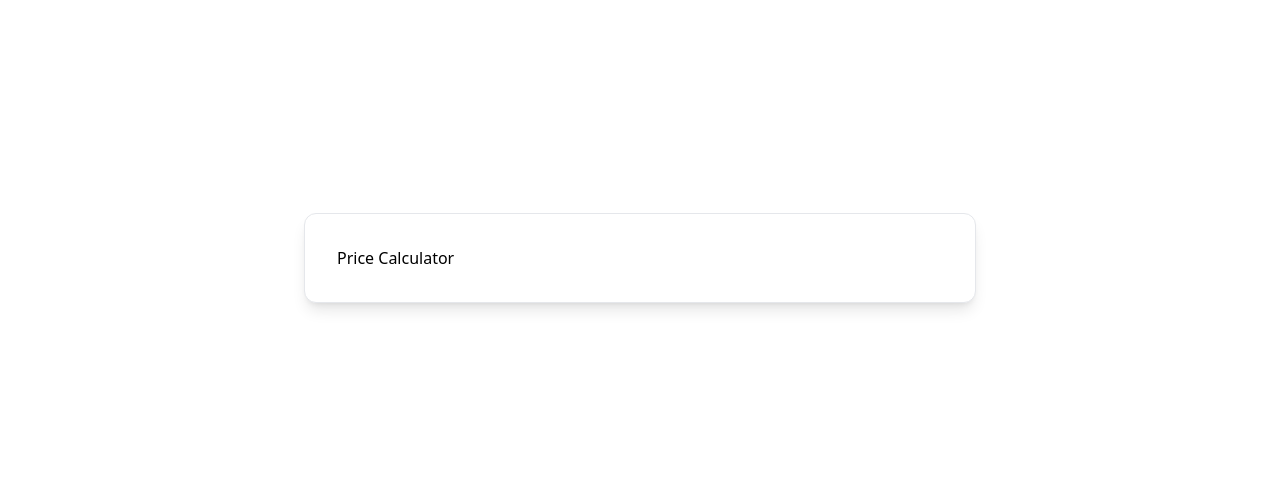
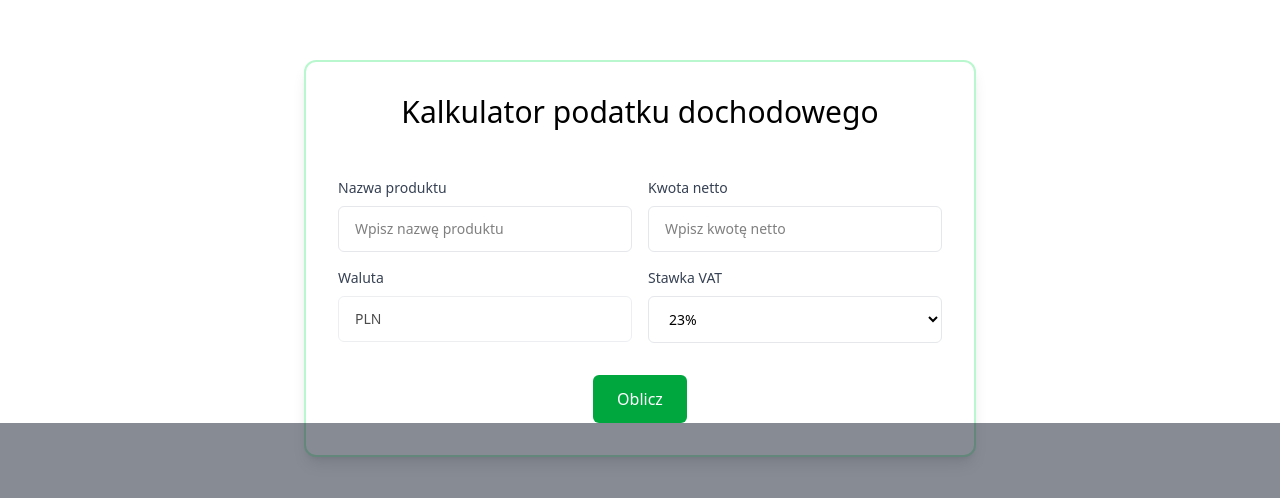
Before and after one commit to KacperNlp/Tax-Calculator, a Nuxt app: page / in a window 1280 px wide. Shown: the part 142-640 px from the top of the page. Built offline with nearby package versions, Linux system fonts and the light colour scheme.

Commit message:
feat: adding reusable components

```diff
--- a/app/app.vue
+++ b/app/app.vue
@@ -1,9 +1,5 @@
 <template>
-    <main class="flex min-h-screen items-center justify-center p-4">
-        <div class="w-full max-w-2xl">
-            <Card>
-                <PriceCalculatorForm />
-            </Card>
-        </div>
-    </main>
+    <NuxtLayout>
+        <NuxtPage />
+    </NuxtLayout>
 </template>
--- a/app/components/application/PriceCalculatorForm.vue
+++ b/app/components/application/PriceCalculatorForm.vue
@@ -1,5 +1,53 @@
+<script setup lang="ts">
+const isModalOpen = ref(false);
+
+const vatOptions = [
+    { value: "23%", label: "23%" },
+    { value: "22%", label: "22%" },
+    { value: "8%", label: "8%" },
+    { value: "7%", label: "7%" },
+    { value: "5%", label: "5%" },
+    { value: "3%", label: "3%" },
+    { value: "0", label: "0%" },
+    { value: "0", label: "zw" },
+    { value: "0", label: "np." },
+    { value: "0", label: "o.o." },
+];
+
+async function submitForm() {
+    try {
+        isModalOpen.value = true;
+    } catch (error) {
+        console.error(error);
+    }
+}
+</script>
+
 <template>
-    <div>
-        <h1>Price Calculator</h1>
-    </div>
+    <form class="flex flex-col gap-8" @submit.prevent="submitForm">
+        <div class="grid grid-cols-1 md:grid-cols-2 gap-4">
+            <InputField label="Nazwa produktu" type="text" placeholder="Wpisz nazwę produktu" />
+            <InputField label="Kwota netto" type="number" placeholder="Wpisz kwotę netto" />
+            <InputField
+                label="Waluta"
+                type="text"
+                placeholder="Wprowadź walutę"
+                value="PLN"
+                disabled
+            />
+
+            <SelectField label="Stawka VAT" :options="vatOptions" />
+        </div>
+
+        <div class="flex justify-center">
+            <Action>Oblicz</Action>
+        </div>
+    </form>
+
+    <Modal :open="isModalOpen" @close="isModalOpen = false">
+        <p>
+            cena produktu [nazwa produktu], wynosi : [wyliczona kwota brutto] zł brutto , kwota
+            podatku to [wyliczona kwota podatku] zł.
+        </p>
+    </Modal>
 </template>
--- /dev/null
+++ b/app/components/ui/Action.vue
@@ -0,0 +1,7 @@
+<template>
+    <button
+        class="bg-green-600 hover:bg-green-700 text-white px-4 md:px-6 py-2 md:py-3 rounded-md cursor-pointer transition-colors duration-200"
+    >
+        <slot />
+    </button>
+</template>
--- a/app/components/ui/Card.vue
+++ b/app/components/ui/Card.vue
@@ -1,6 +1,6 @@
 <template>
     <div
-        class="rounded-xl border border-gray-200 bg-white p-8 shadow-lg transition-shadow hover:shadow-xl"
+        class="rounded-xl border-2 border-green-200 bg-white p-8 shadow-lg transition-shadow hover:shadow-xl"
     >
         <slot />
     </div>
--- /dev/null
+++ b/app/components/ui/InputField.vue
@@ -0,0 +1,33 @@
+<script setup lang="ts">
+withDefaults(
+    defineProps<{
+        type: string;
+        placeholder: string;
+        label: string;
+        value?: string;
+        disabled?: boolean;
+    }>(),
+    {
+        type: "text",
+        placeholder: "",
+        value: "",
+        disabled: false,
+    }
+);
+
+const fieldId = `input-field-${Math.random().toString(36).substring(2, 15)}`;
+</script>
+
+<template>
+    <div class="flex flex-col gap-2">
+        <label :for="fieldId" class="text-sm text-gray-700">{{ label }}</label>
+        <input
+            :id="fieldId"
+            :type="type"
+            :placeholder="placeholder"
+            :value="value"
+            :disabled="disabled"
+            class="w-full rounded-md border border-gray-200 px-3 md:px-4 py-2 md:py-3 text-sm disabled:opacity-70 disabled:cursor-not-allowed"
+        />
+    </div>
+</template>
--- /dev/null
+++ b/app/components/ui/Modal.vue
@@ -0,0 +1,74 @@
+<script setup lang="ts">
+const props = withDefaults(
+    defineProps<{
+        open?: boolean;
+    }>(),
+    {
+        open: false,
+    }
+);
+
+const emit = defineEmits<{
+    "update:open": [value: boolean];
+}>();
+
+const dialogRef = ref<HTMLDialogElement | null>(null);
+
+const isOpen = ref(props.open);
+
+watch(
+    () => props.open,
+    (newValue) => {
+        isOpen.value = newValue;
+        if (newValue) {
+            dialogRef.value?.showModal();
+        } else {
+            dialogRef.value?.close();
+        }
+    }
+);
+
+watch(isOpen, (newValue) => {
+    emit("update:open", newValue);
+});
+
+function closeModal() {
+    isOpen.value = false;
+    dialogRef.value?.close();
+}
+
+function handleBackdropClick(e: MouseEvent) {
+    if (e.target === dialogRef.value) {
+        closeModal();
+    }
+}
+
+onMounted(() => {
+    if (props.open) {
+        dialogRef.value?.showModal();
+    }
+});
+</script>
+
+<template>
+    <dialog
+        ref="dialogRef"
+        class="fixed h-full w-full bg-gray-900/50 flex items-center justify-center"
+        @click="handleBackdropClick"
+        @close="isOpen = false"
+    >
+        <div
+            class="relative w-full max-h-[90vh] max-w-[90vw] md:max-w-2xl overflow-y-auto p-6 lg:p-12 bg-white rounded-xl shadow-lg"
+        >
+            <button
+                type="button"
+                class="absolute right-4 top-4 z-10 flex h-8 w-8 items-center justify-center rounded-full bg-gray-100 text-gray-600 transition-colors hover:bg-gray-200 hover:text-gray-900"
+                @click="closeModal"
+                aria-label="Zamknij"
+            >
+                Zamknij modal
+            </button>
+            <slot />
+        </div>
+    </dialog>
+</template>
--- /dev/null
+++ b/app/components/ui/SelectField.vue
@@ -0,0 +1,31 @@
+<script setup lang="ts">
+interface Option {
+    value: string;
+    label: string;
+}
+
+withDefaults(
+    defineProps<{
+        label: string;
+        options: Option[];
+    }>(),
+    {
+        label: "",
+        options: () => [],
+    }
+);
+
+const fieldId = `select-field-${Math.random().toString(36).substring(2, 15)}`;
+</script>
+
+<template>
+    <div class="flex flex-col gap-2">
+        <label :for="fieldId" class="text-sm text-gray-700">{{ label }}</label>
+        <select
+            :id="fieldId"
+            class="w-full rounded-md border border-gray-200 px-3 md:px-4 py-2 md:py-3 text-sm cursor-pointer disabled:opacity-70 disabled:cursor-not-allowed"
+        >
+            <option v-for="option in options" :value="option.value">{{ option.label }}</option>
+        </select>
+    </div>
+</template>
--- /dev/null
+++ b/app/pages/index.vue
@@ -0,0 +1,15 @@
+<template>
+    <main class="flex min-h-screen items-center justify-center p-4">
+        <section class="w-full max-w-2xl" aria-describedby="price-calculator-form-headline">
+            <Card>
+                <h1
+                    class="text-2xl lg:text-3xl text-center mb-8 lg:mb-12"
+                    id="price-calculator-form-headline"
+                >
+                    Kalkulator podatku dochodowego
+                </h1>
+                <PriceCalculatorForm />
+            </Card>
+        </section>
+    </main>
+</template>
```
